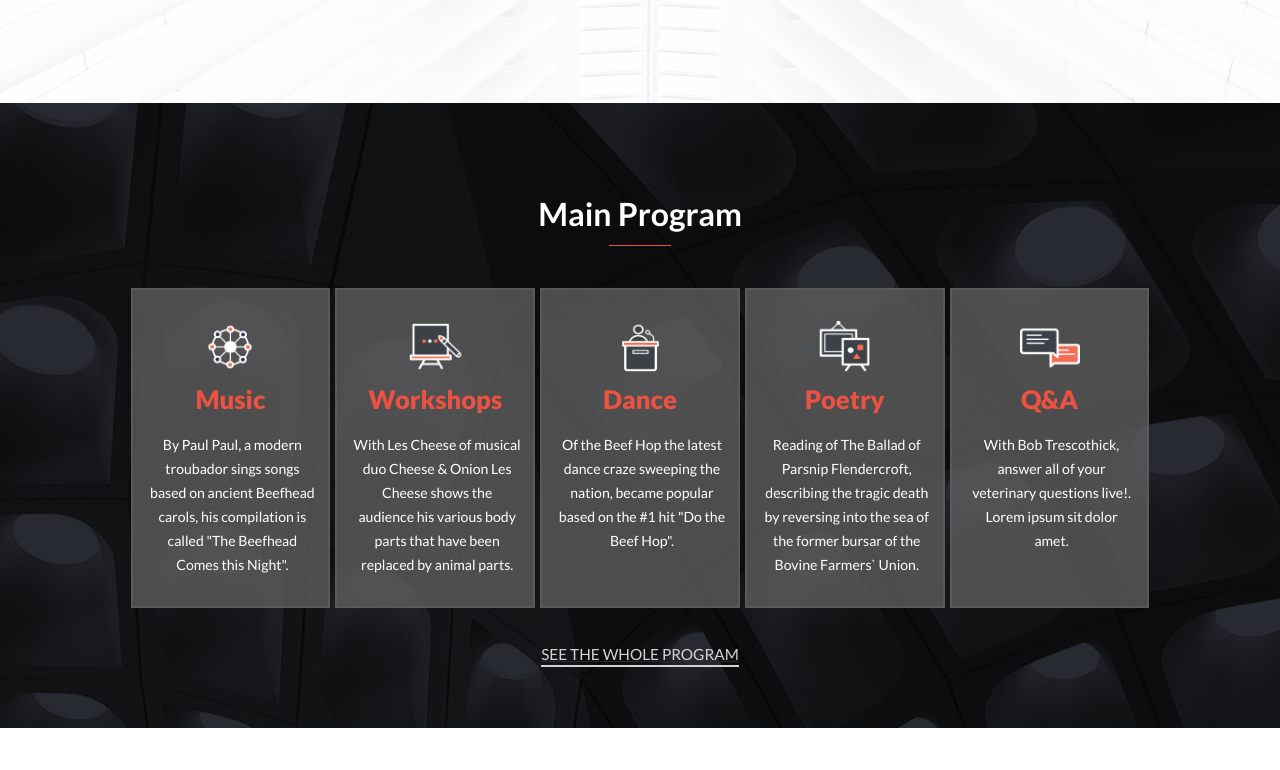
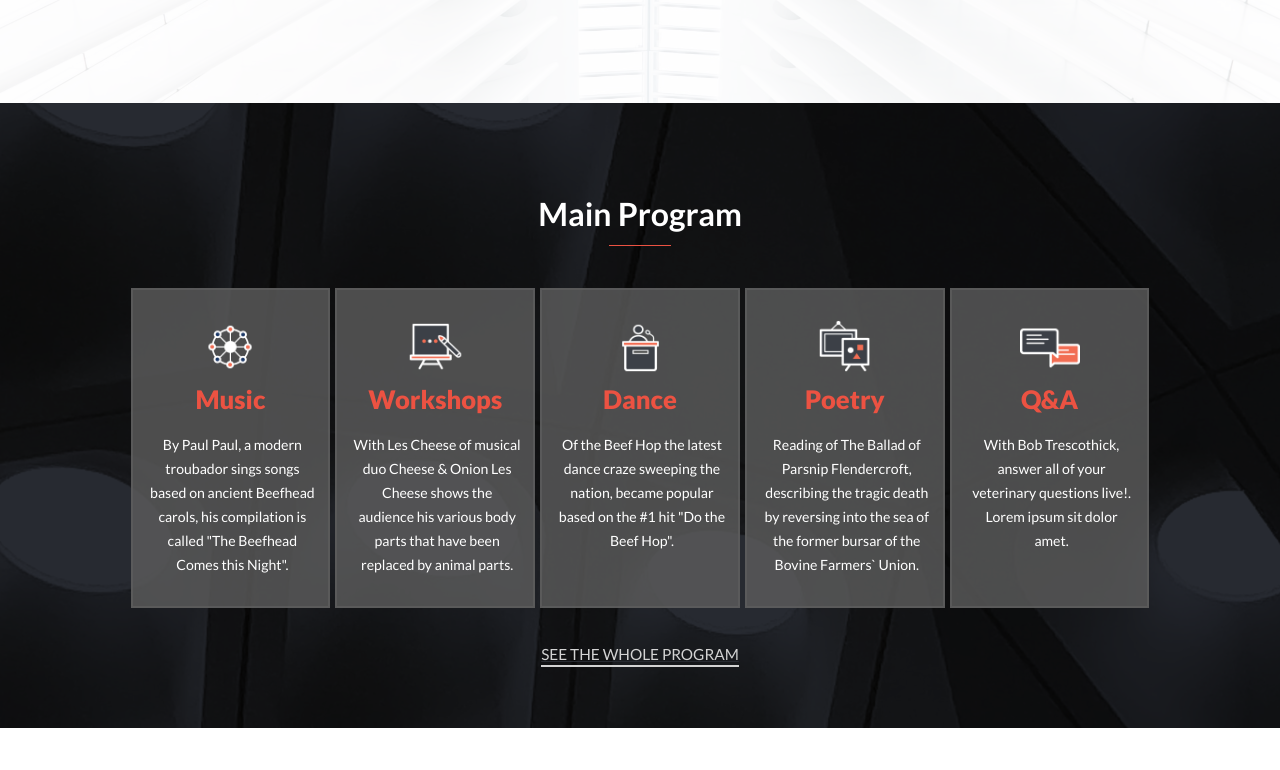
Before and after one commit to danalvrz/event-template, a website: page index.html in a window 1280 px wide. Shown: the part 770-1540 px from the top of the page. Drawn offline with Linux system fonts and the light colour scheme.

Commit message:
Fix minor bug

```diff
--- a/styles.css
+++ b/styles.css
@@ -206,7 +206,7 @@ footer img {
   margin-left: 0;
   background-image: url(resources/images/unsplash.jpg);
   background-repeat: no-repeat;
-  background-size: 100%;
+  background-size: 180%;
   background-blend-mode: multiply;
 }
 
```
